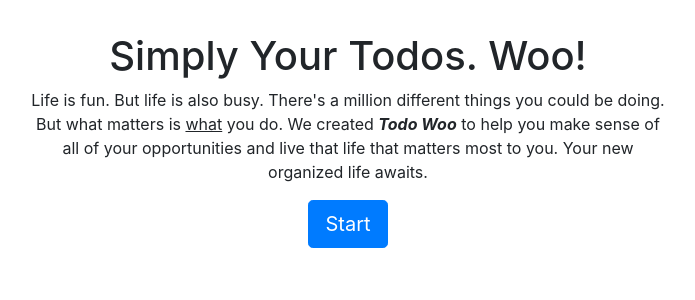
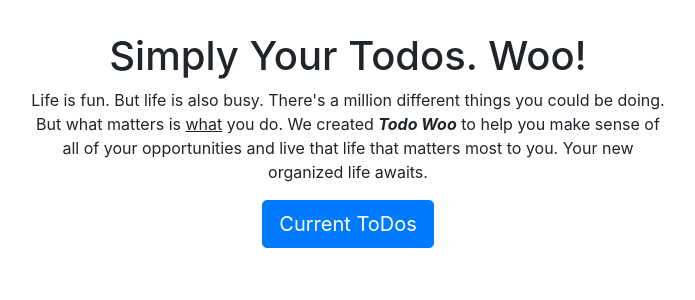
Before and after one commit to zappycode/django3-todowoo-project, a Django app: page / in a window 1280 px wide. Shown: the part 216-516 px from the top of the page, without its empty margins (292-987 px from the left). Run offline with Django 3.2, Linux system fonts and the light colour scheme; a user stored in the database is signed in; some libraries are stand-ins or nearby versions.

Commit message:
Update home.html
{% if user.is_authenticated %}
{% else %}
{% endif %}

I propose this change because if the user is already authenticated, he will be redirected to the page signup, which doesn't make sense.

```diff
--- a/todo/templates/todo/home.html
+++ b/todo/templates/todo/home.html
@@ -12,7 +12,11 @@
 
                  <h1>Simply Your Todos. Woo!</h1>
             <p>Life is fun. But life is also busy. There's a million different things you could be doing. But what matters is <u>what</u> you do. We created <b><i>Todo Woo</i></b> to help you make sense of all of your opportunities and live that life that matters most to you. Your new organized life awaits.</p>
+        {% if user.is_authenticated %}
+        <a role="button" class="btn btn-primary btn-lg" href="{% url 'currenttodos' %}">Current ToDos</a>
+        {% else %}
         <a role="button" class="btn btn-primary btn-lg" href="{% url 'signupuser' %}">Start</a>
+        {% endif %}
         </div>
     </div>
 
```
